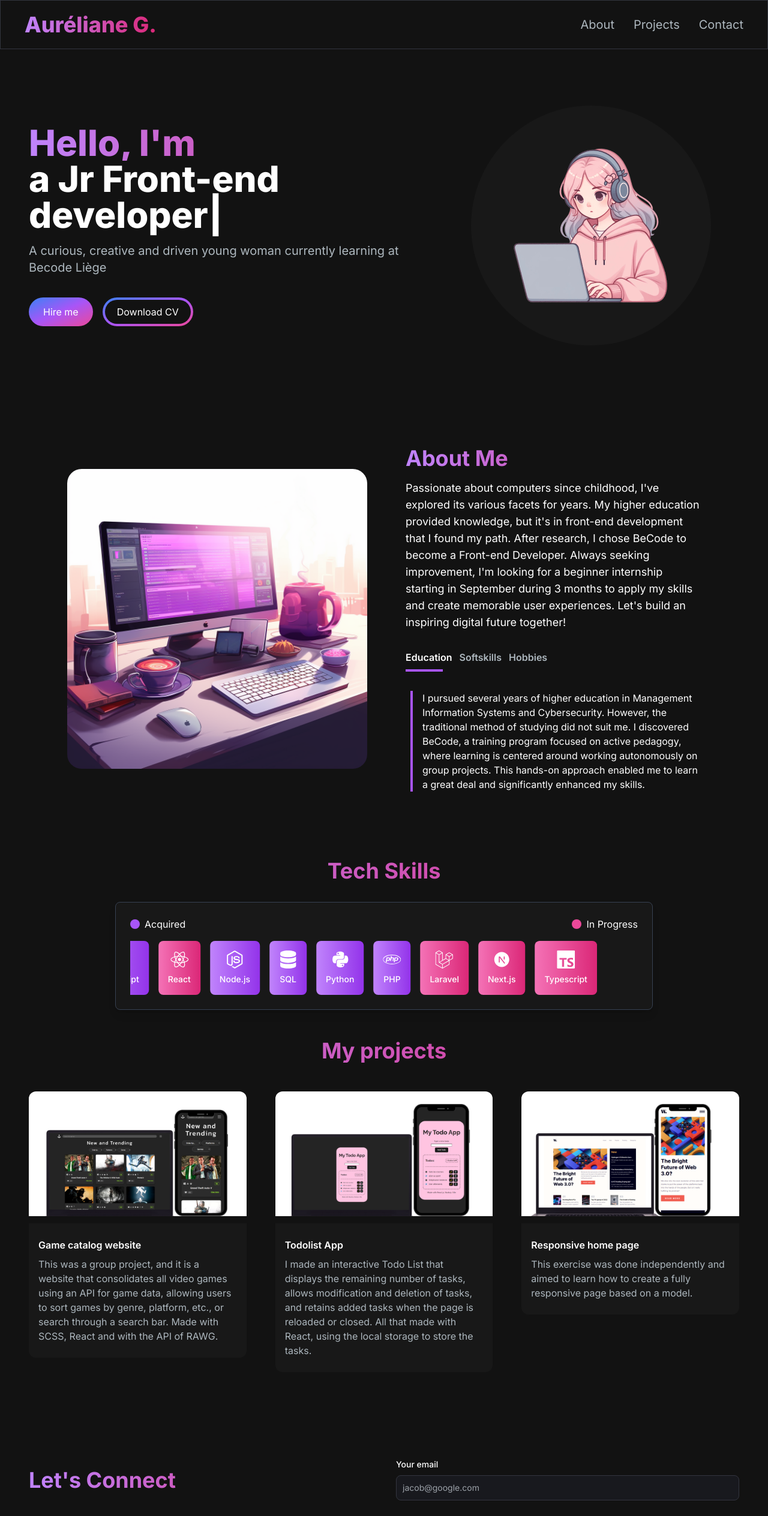
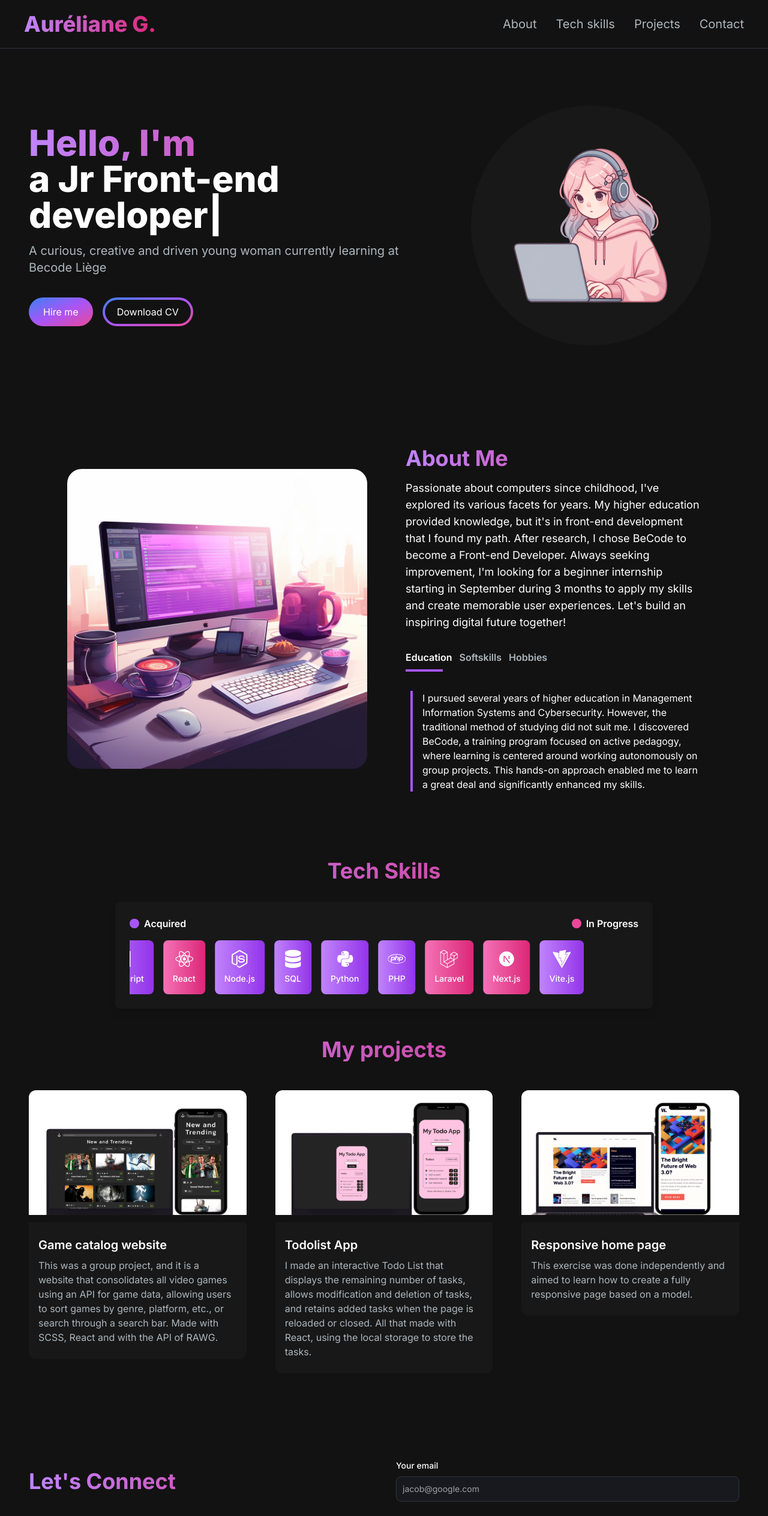
Before and after one commit to Lameuhton/portfolio, a Next.js app: page / in a window 1280 px wide. Shown: the top 2528 px of the page at 60% size. Built offline with nearby package versions, Linux system fonts and the light colour scheme.

Commit message:
changed details (borders, colors)

```diff
--- a/src/app/components/HeroSection.jsx
+++ b/src/app/components/HeroSection.jsx
@@ -32,7 +32,7 @@
                 <div>
                     <button className="px-6 py-3 w-full sm:w-fit rounded-full mr-4 bg-gradient-to-br from-blue-500 via-primary-500 to-secondary-500 hover:bg-slate-200 text-white">Hire me</button>
                     <button className="px-1 py-1 w-full sm:w-fit rounded-full bg-transparent bg-gradient-to-br from-blue-500 via-primary-500 to-secondary-500 hover:bg-slate-800 text-white mt-3">
-                        <span className='block bg-[#121212] hover:bg-slate-800 rounded-full px-5 py-2'>Download CV</span>
+                        <a href="/CV-webdev-linkedin.pdf" download><span className='block bg-[#121212] hover:bg-slate-800 rounded-full px-5 py-2'>Download CV</span></a>
                     </button>
                 </div>
             </div>
--- a/src/app/components/Navbar.jsx
+++ b/src/app/components/Navbar.jsx
@@ -8,7 +8,11 @@
 const navLinks = [
     {
         title: "About",
-        path: "#about"
+        path: "/"
+    },
+    {
+        title: "Tech skills",
+        path: "#techskills"
     },
     {
         title: "Projects",
@@ -24,7 +28,7 @@
     const [navbarOpen, setNavbarOpen] = useState(false);
 
     return (
-        <nav className='fixed mx-auto border border-[#33353F] top-0 left-0 right-0 z-10 bg-[#121212] bg-opacity-100'>
+        <nav className='fixed mx-auto border-b border-[#33353F] top-0 left-0 right-0 z-10 bg-[#121212] bg-opacity-100'>
             <div className='flex container lg:py-5 lg:px-10 flex-wrap items-center justify-between mx-auto px-4 py-2'>
                 <Link href={"/"} className='text-2xl md:text-4xl text-transparent bg-clip-text bg-gradient-to-r from-primary-400 to-secondary-600 font-extrabold'>Auréliane G.</Link>
                 <div className='mobile-menu block md:hidden'>
--- a/src/app/components/ProjectCard.jsx
+++ b/src/app/components/ProjectCard.jsx
@@ -16,7 +16,7 @@
             </div>
         </div>
         <div className='text-white rounded-b-xl mt-3 bg-[#181818] py-6 px-4'>
-            <h5 className='font-xl font-semibold mb-2'>{title}</h5>
+            <h5 className='text-xl font-semibold mb-2'>{title}</h5>
             <p className='text-[#ADB7BE]'>{description}</p>
         </div>
     </div>
--- a/src/app/components/TechSection.jsx
+++ b/src/app/components/TechSection.jsx
@@ -2,7 +2,7 @@
 import React from 'react';
 import { FaHtml5, FaCss3Alt, FaSass, FaJs, FaReact, FaNodeJs, FaPython, FaPhp, FaDatabase, FaLaravel, FaNextJs } from 'react-icons/fa';
 import { RiNextjsFill } from "react-icons/ri";
-import { SiTypescript } from "react-icons/si";
+import { SiVite } from "react-icons/si";
 
 const skills = [
   { name: 'HTML5', status: 'acquired', icon: <FaHtml5 /> },
@@ -16,22 +16,22 @@
   { name: 'PHP', status: 'acquired', icon: <FaPhp /> },
   { name: 'Laravel', status: 'inprogress', icon: <FaLaravel /> },
   { name: 'Next.js', status: 'inprogress', icon: <RiNextjsFill /> },
-  { name: 'Typescript', status: 'inprogress', icon: <SiTypescript /> },
+  { name: 'Vite.js', status: 'acquired', icon: <SiVite /> },
 ];
 
 export const TechSection = () => {
   return (
     <section className="my-12">
       <h2 className="text-4xl font-bold text-center mb-8 text-transparent bg-clip-text bg-gradient-to-r from-primary-400 to-secondary-600">Tech Skills</h2>
-      <div className="mx-auto max-w-4xl p-6 bg-[#181818] rounded-lg border border-gray-700 shadow-lg">
+      <div className="mx-auto max-w-4xl p-6 bg-[#181818] rounded-lg shadow-lg">
         <div className="flex justify-between mb-4">
           <div className="flex items-center">
             <span className="w-4 h-4 bg-primary-500 inline-block rounded-full mr-2"></span>
-            <span className="text-white">Acquired</span>
+            <span className="text-white font-semibold">Acquired</span>
           </div>
           <div className="flex items-center">
             <span className="w-4 h-4 bg-secondary-500 inline-block rounded-full mr-2"></span>
-            <span className="text-white">In Progress</span>
+            <span className="text-white font-semibold">In Progress</span>
           </div>
         </div>
         <div className="animate-scroll">
```
Also changed, not shown: 1 other file (tests, documents, lock files or other folders).
